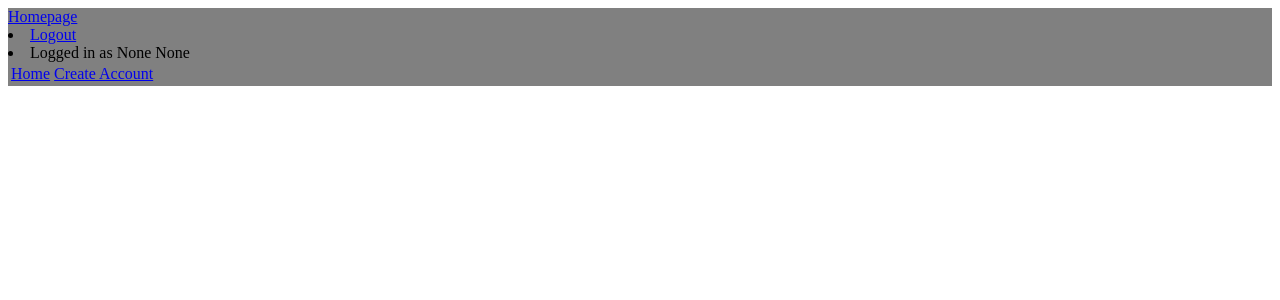
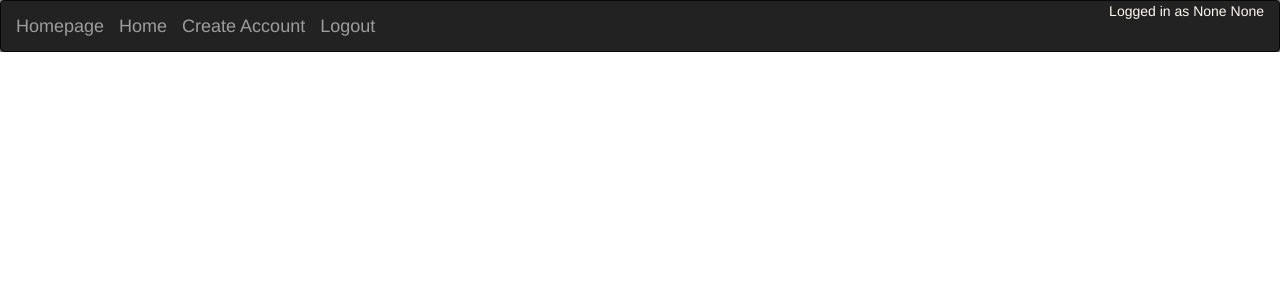
Before and after one commit to BrevinS/brebapp, a Flask app: page / in a window 1280 px wide. Shown: the top 300 px of the page. Run offline with Flask 2, Linux system fonts and the light colour scheme; the visitor is signed in with stand-in values (Sample User, id 1); data comes from the database, SQL or seed files in the repository; some libraries are stand-ins or nearby versions.

Commit message:
Fixed navbar (#12)

```diff
--- a/app/routes.py
+++ b/app/routes.py
@@ -23,6 +23,7 @@ def register():
         acc.get_password(form.password2.data)
         db.session.add(acc)
         db.session.commit()
+        login_user(acc)
         flash('Congrats you have registered')
         return redirect(url_for('index'))
     return render_template('user_registration.html', form=form)
--- a/app/static/css/main.css
+++ b/app/static/css/main.css
@@ -14,3 +14,24 @@
     margin-left: auto;
     margin-right: auto;
 }
+
+.flash-container {
+    background:#0bce07;
+	font-family: Tahoma;
+	font-size: 24px;
+    padding: 30px;
+    margin : 15px 0px 15px 0px;
+}
+
+.white{
+    color: #FFFAF0;
+}
+
+.topnav-right {
+    float: right;
+}
+
+.topnav {
+    background-color: #333;
+    overflow: hidden;
+}
--- a/app/templates/base.html
+++ b/app/templates/base.html
@@ -2,25 +2,35 @@
     <head>
         <title> brevai </title>
         <link href="{{ url_for('static', filename='css/main.css') }}" rel="stylesheet">
+        <meta charset="utf-8">
+        <meta name="viewport" content="width=device-width, initial-scale=1">
+        <link rel="stylesheet" href="https://maxcdn.bootstrapcdn.com/bootstrap/3.4.1/css/bootstrap.min.css">
+        <script src="https://ajax.googleapis.com/ajax/libs/jquery/3.5.1/jquery.min.js"></script>
+        <script src="https://maxcdn.bootstrapcdn.com/bootstrap/3.4.1/js/bootstrap.min.js"></script>
     </head>
     <body>
         <div class="nav-container">
+            <div class="navbar navbar-inverse">
+                <div class="container-fluid">
                     <table>
                         <div>
-                <a class="navbar-brand" href="{{url_for('index')}}">Homepage</a>
+                            <td><a class="navbar-brand" href="{{url_for('index')}}">Homepage</a></td>
                         </div>
-            <table class="nav navbar-nav">
-                <td><a href="{{ url_for('index') }}" class="button">Home</a></td>
-                <td><a href="{{ url_for('register') }}" class="button">Create Account</a></td>
+                        <div class="topnav">
+                            <td><a href="{{ url_for('index') }}" class="button navbar-brand">Home</a></td>
+                            <td><a href="{{ url_for('register') }}" class="button navbar-brand">Create Account</a></td>
                             {% if current_user.is_anonymous %}
-                    <li><a href="{{ url_for('login') }}" class = "button"> Login </a></li>
+                                <td><a href="{{ url_for('login') }}" class="button navbar-brand">Login</a></td>
                             {% else %}
-                    <li><a href="{{ url_for('logout') }}" class = "button"> Logout </a></li>
-                    <li class="white">Logged in as {{ current_user.firstname }} {{ current_user.lastname }} </li>
+                                <td><a href="{{ url_for('logout') }}" class="button navbar-brand">Logout</a></td>
+                                <div class="topnav-right white">
+                                    Logged in as {{ current_user.firstname }} {{ current_user.lastname }}
+                                </div>
                             {% endif %}
+                        </div>
                     </table>
-
-        </table>
+                </div>
+            </div>
         </div>
         {% with messages = get_flashed_messages() %}
         {% if messages %}
@@ -31,5 +41,4 @@
         {% endwith %}
         {% block content %} {% endblock %}
     </body>
-
 </html>
```
Lines whose indentation alone changed are shown as unchanged.
